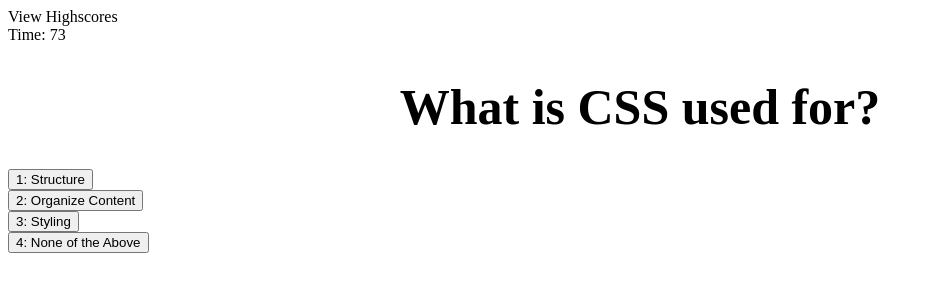
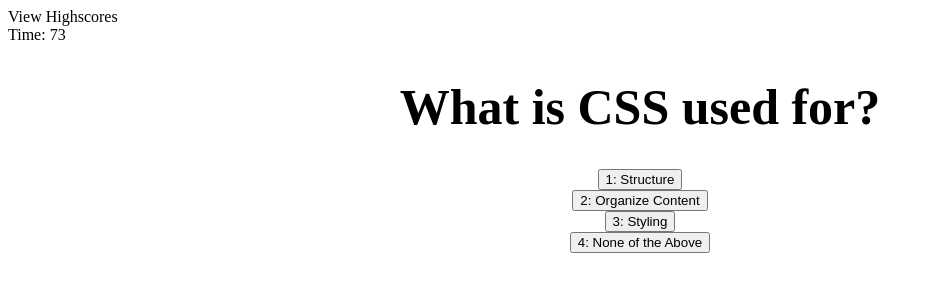
Before and after one commit to gkaramanis1/quiz, a plain HTML site: page index.html in a window 1280 px wide. Both pictures are taken after a click on the button "Start Quiz". Shown: the whole page, without its empty margins (0-933 px from the left). Drawn offline with Linux system fonts and the light colour scheme.

Commit message:
centered all the buttons

```diff
--- a/assets/style.css
+++ b/assets/style.css
@@ -8,9 +8,15 @@
     font-size: 40px;
 }
 
+.btn {
+    justify-content: center
+}
 
-
-
+.center {
+    display: block;
+    margin-left: auto;
+    margin-right: auto;
+}
 
 @media (min-width: 1500px) {
     .portrait {
--- a/index.html
+++ b/index.html
@@ -22,23 +22,23 @@
             <div class="container" style="width: 100%; height: 100%;" id="home">
                 <h1 class="h1">Coding Quiz</h1>
                 <p class="intro">Try to answer the following code-related questions with the time limit. Keep in mind that incorrect answers will penalize your scoretime by ten seconds.</p>
-                <button class="btn" id="startQuiz">Start Quiz</button>
+                <button class="btn center"  id="startQuiz">Start Quiz</button>
             </div>
 
             <div class="container" style="display: none; width: 100%; height: 100%;" id="quiz">
                 <h1 class="h1" id="question"></h1>
                 <div class="container" id="answers">
                     <div class="row">
-                        <button class="btn" id="0"></button>
+                        <button class="btn center" id="0"></button>
                     </div>
                     <div class="row">
-                        <button class="btn" id="1"></button>
+                        <button class="btn center" id="1"></button>
                     </div>
                     <div class="row">
-                        <button class="btn" id="2"></button>
+                        <button class="btn center" id="2"></button>
                     </div>
                     <div class="row">
-                        <button class="btn" id="3"></button>
+                        <button class="btn center" id="3"></button>
                     </div>
                 </div>
             </div>
@@ -47,14 +47,14 @@
                 <h1 class="h1">All done!</h1>
                 <p class="intro">Your final score: <span id="score"></span></p>
                 <p class="intro">Enter initials: <input id="initials"></p>
-                <button class="btn" id="submitInitials">Submit</button>
+                <button class="btn center" id="submitInitials">Submit</button>
             </div>
 
             <div class="container" style="display: none; width: 100%; height: 100%;" id="highScores">
                 <h1 class="h1">Highscores</h1>
                 <div class="container" id="playerScores"></div>
-            <button class="btn" id="goBack">Back</button>
-            <button class="btn" id="clearScores">Clear Scores</button>
+            <button class="btn center" id="goBack">Back</button>
+            <button class="btn center" id="clearScores">Clear Scores</button>
             </div>
         </div>
     </div>
```
